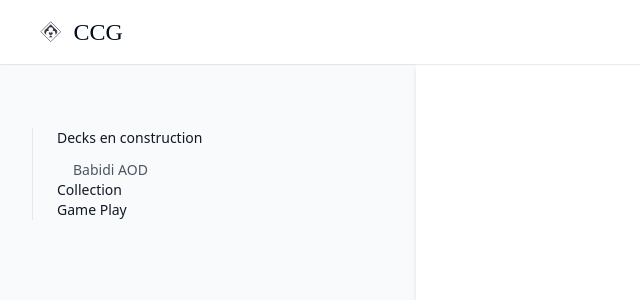
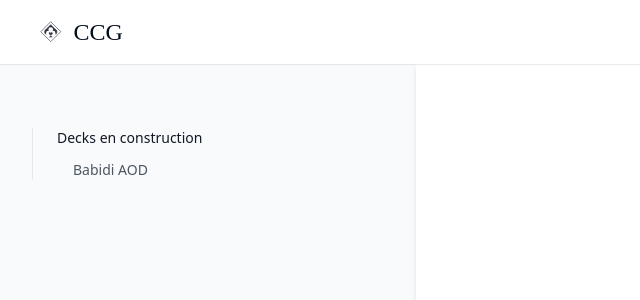
Before and after one commit to greglejeune/ebook, a Jekyll site: the page built from ccg.html, in a window 1280 px wide. Shown: the top 300 px of the page, without its empty margins (0-640 px from the left). Built offline with Jekyll 4.4.1, drawn with Linux system fonts in a browser that asks for light colours.

Commit message:
Update ccg.html

```diff
--- a/_layouts/ccg.html
+++ b/_layouts/ccg.html
@@ -34,23 +34,13 @@
                   <li class="space-y-3">
                     <a href="" class="block font-medium text-gray-900 transition-colors duration-300">Decks en construction</a>
                     <ul role="list" class="space-y-3">
-                      {% assign articles = site.ccg%}
-                      {% for post in articles %}
+                      {% assign decksin = site.ccg%}
+                      {% for post in decksin | where: "category", "construction" %}
                       <li class="ml-4">
                         <a href="{{ post.url | prepend: site.baseurl }}" class="block transition-colors duration-300">{{ post.title }}</a>
                       </li>
                       {% endfor %}
                     </ul>
-                  </li>
-                </ul>
-                <ul role="list" class="space-y-8 border-l border-gray-200 pl-6">
-                  <li class="space-y-3">
-                    <a href="" class="block font-medium text-gray-900 transition-colors duration-300">Collection</a>
-                  </li>
-                </ul>
-                <ul role="list" class="space-y-8 border-l border-gray-200 pl-6">
-                  <li class="space-y-3">
-                    <a href="" class="block font-medium text-gray-900 transition-colors duration-300">Game Play</a>
                   </li>
                 </ul>
                 <div class="absolute top-0 left-0 w-px bg-teal-500 origin-top transition-transform duration-300"></div>
```
